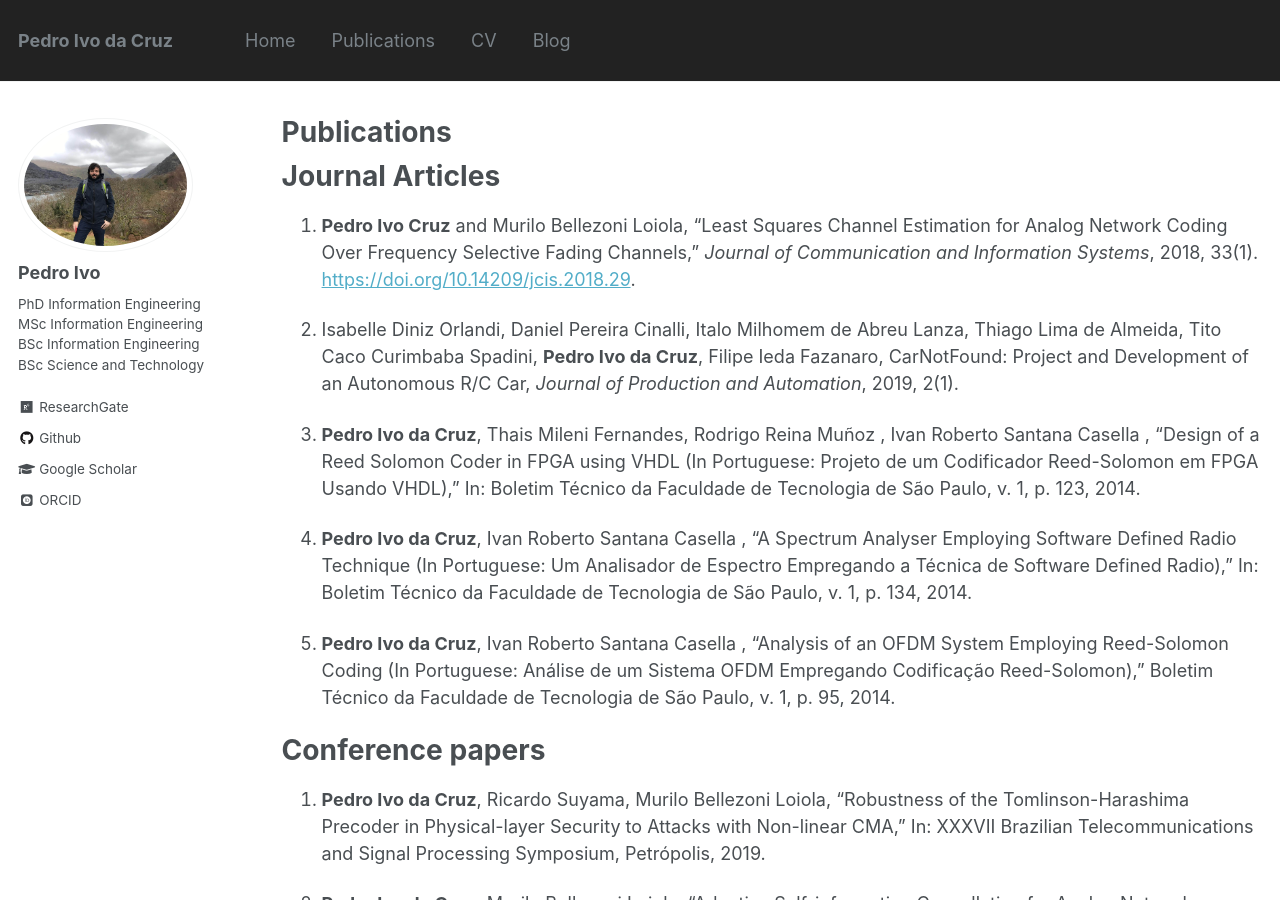
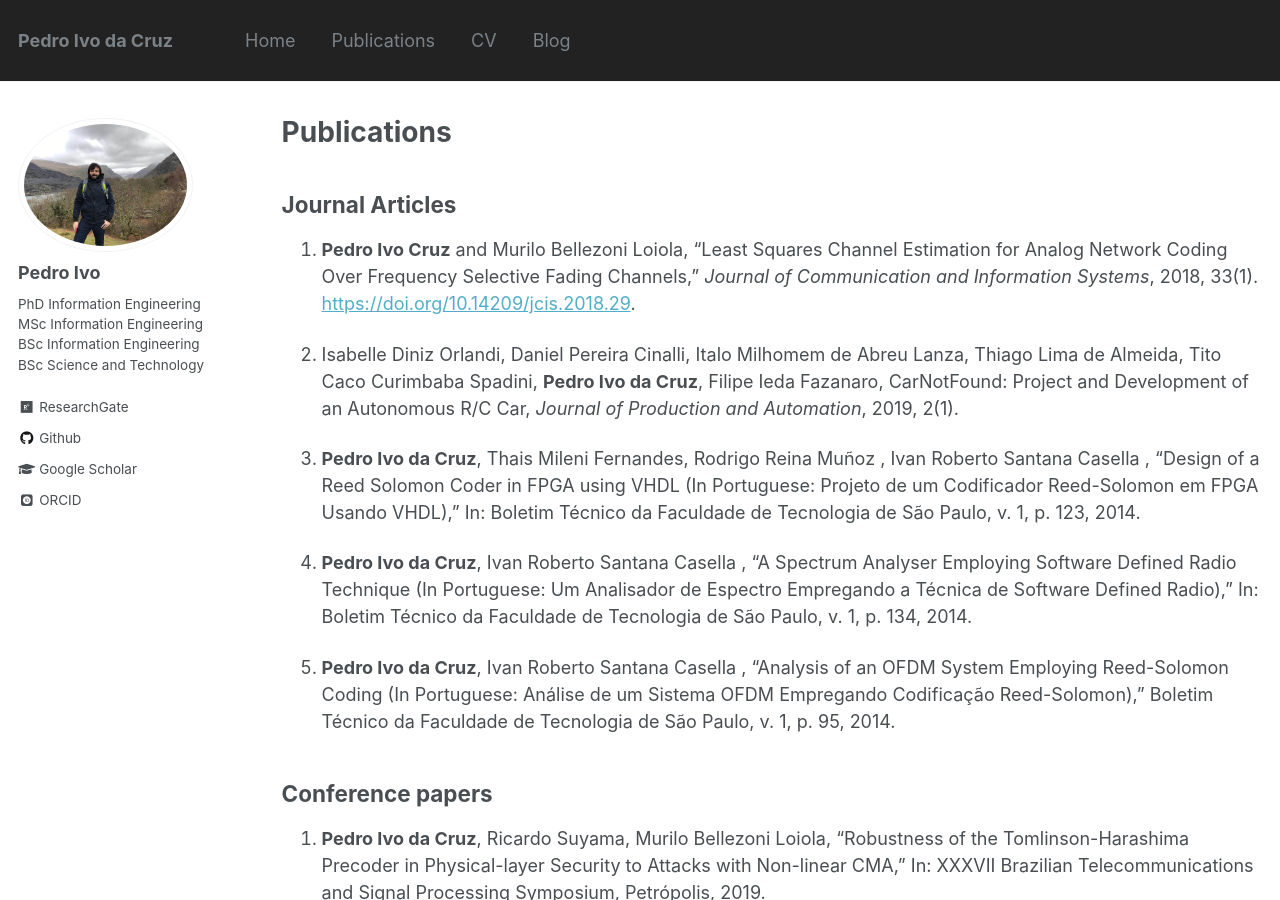
Before and after one commit to pedroidc/pedroidc.github.io, a Jekyll site: the page built from _pages/publications.md, in a window 1280 px wide and 900 px high. Built offline with Jekyll 4.4.1, drawn with Linux system fonts in a browser that asks for light colours; some web fonts are replaced.

Commit message:
Improving style

```diff
--- a/_pages/publications.md
+++ b/_pages/publications.md
@@ -15,7 +15,7 @@ author_profile: true
   {% include archive-single.html %}
 {% endfor %} -->
 
-# Journal Articles
+## Journal Articles
 1. **Pedro Ivo Cruz** and Murilo Bellezoni Loiola, "Least Squares Channel Estimation for Analog Network Coding Over Frequency Selective Fading Channels," _Journal of Communication and Information Systems_, 2018, 33(1). [https://doi.org/10.14209/jcis.2018.29](https://doi.org/10.14209/jcis.2018.29).
 
 2. Isabelle Diniz Orlandi, Daniel Pereira Cinalli, Italo Milhomem de Abreu Lanza, Thiago Lima de Almeida, Tito Caco Curimbaba Spadini, **Pedro Ivo da Cruz**, Filipe Ieda Fazanaro, CarNotFound: Project and Development of an Autonomous R/C Car, _Journal of Production and Automation_, 2019, 2(1).
@@ -26,7 +26,7 @@ author_profile: true
 
 5. **Pedro Ivo da Cruz**, Ivan Roberto Santana Casella , “Analysis of an OFDM System Employing Reed-Solomon Coding (In Portuguese: Análise de um Sistema OFDM Empregando Codificação Reed-Solomon),” Boletim Técnico da Faculdade de Tecnologia de São Paulo, v. 1, p. 95, 2014.
 
-# Conference papers
+## Conference papers
 1. **Pedro Ivo da Cruz**, Ricardo Suyama, Murilo Bellezoni Loiola, "Robustness of the Tomlinson-Harashima Precoder in Physical-layer Security to Attacks with Non-linear CMA," In: XXXVII Brazilian Telecommunications and Signal Processing Symposium, Petrópolis, 2019.
 
 2. **Pedro Ivo da Cruz**, Murilo Bellezoni Loiola, "Adaptive Self-information Cancellation for Analog Network Coding: A Preliminary Evaluation," In: Proceedings of 7th Signal Processing Symposium, São Bernardo do Campo, 2017.
@@ -35,5 +35,5 @@ author_profile: true
 
 4. **Pedro Ivo da Cruz**, Murilo Bellezoni Loiola, "Channel Estimation for Two-way Relay Networks Over Frequency Selective Fading Channels," In: XXXIV Brazilian Telecommunications and Signal Processing Symposium, Santarém, 2016.
 
-# Expanded Summary published in proceedings of conferences
+## Expanded Summary published in proceedings of conferences
 1.	**Pedro Ivo da Cruz**, Murilo Bellezoni Loiola, “Channel Length Estimation for Physical-layer Network Coding Communication Systems (In Portuguese: Estimação do Comprimento do Canal em Sistemas de Comunicação com Codificação de Rede na Camada Física),” In: Proceedings of V Grande ABC Research Symposium, 2016.
```
